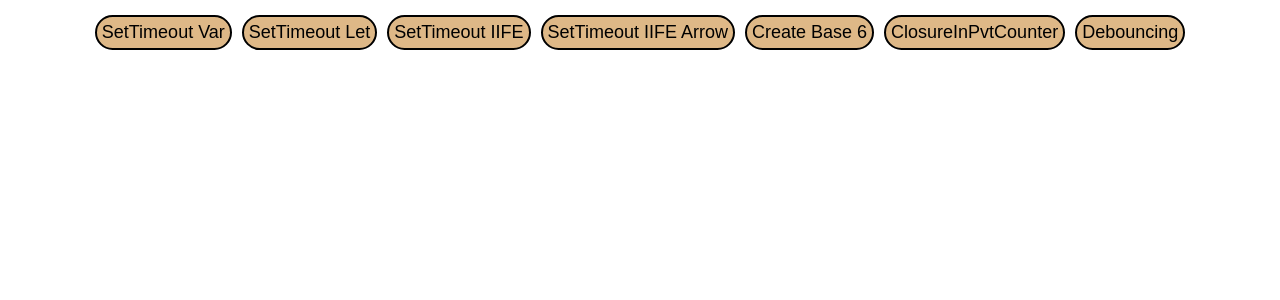
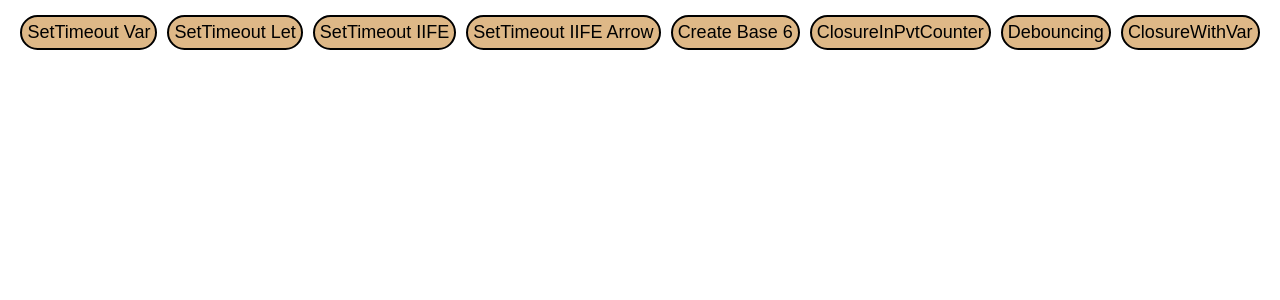
Before and after one commit to AnirupPat/reactjs-let-vs-var, a React (Create React App) app: page / in a window 1280 px wide. Shown: the top 300 px of the page. Built offline with nearby package versions, Linux system fonts and the light colour scheme.

Commit message:
Closure with var

```diff
--- a/src/components/Main.js
+++ b/src/components/Main.js
@@ -11,6 +11,7 @@ const Main = () => {
       <Button title="Create Base 6" />
       <Button title="ClosureInPvtCounter" />
       <Button title="Debouncing" />
+      <Button title="ClosureWithVar" />
     </div>
   );
 };
--- a/src/components/UI/Button/Button.js
+++ b/src/components/UI/Button/Button.js
@@ -6,6 +6,7 @@ import setTimeoutIIFEArrow from '../../../methods/setTimeoutIIFEArrow';
 import CreateBase from '../../../methods/CreateBase';
 import ClosureInPvtCounter from '../../../methods/ClosureInPvtCounter';
 import Debouncing from '../../../methods/Debouncing';
+import ClosureWithVar from '../../../methods/ClosureWithVar';
 
 const Button = (props) => {
     const clickHandler = (event) => {
@@ -29,6 +30,10 @@ const Button = (props) => {
         } else if(event.target.innerHTML === 'Debouncing') {
             const print = () => console.log('Scrolling !!');
             Debouncing(print, 1000);
+        } else if(event.target.innerHTML === 'ClosureWithVar') {
+            let sum = ClosureWithVar();
+            sum(5);
+            sum(5);sum(10);
         }
     }
   return <button onClick={clickHandler} className={classes.button}>{props.title}</button>;
--- /dev/null
+++ b/src/methods/ClosureWithVar.js
@@ -0,0 +1,9 @@
+const ClosureWithVar = () => {
+    var counter = 0;
+    return (i) => {
+        counter += i;
+        console.log(counter);
+    }
+}
+
+export default ClosureWithVar;
```
